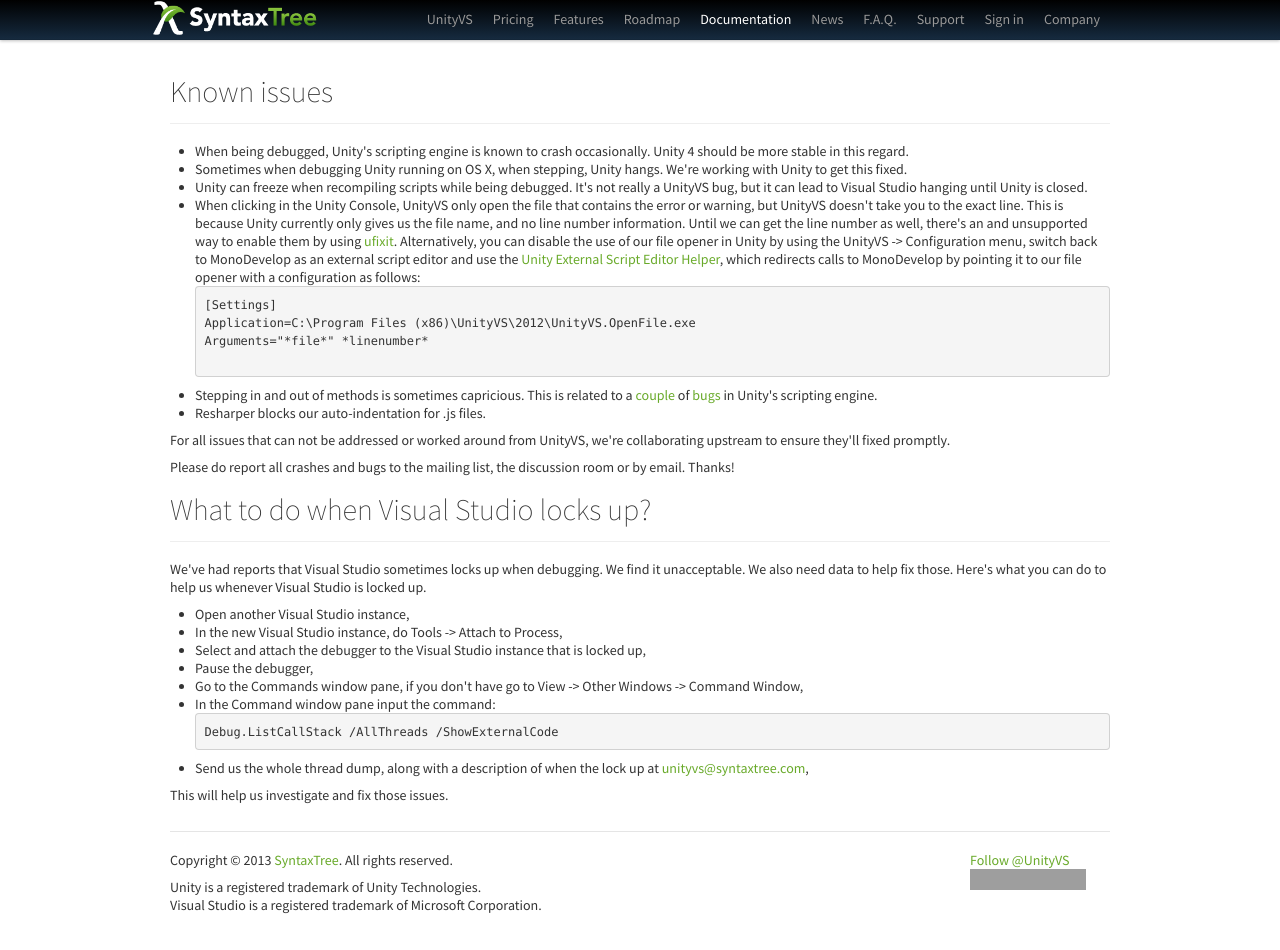
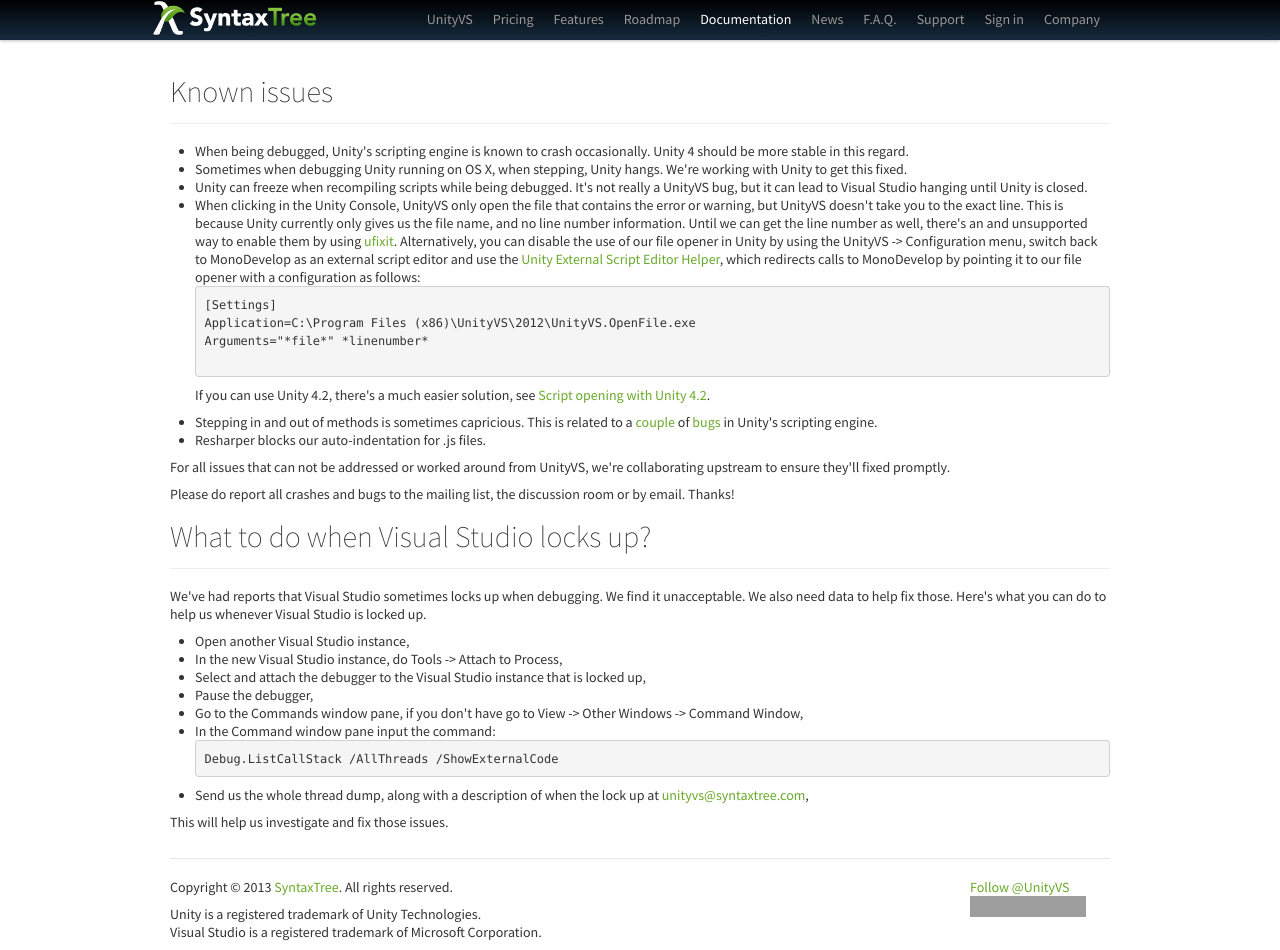
Before and after one commit to syntaxtree/unityvs.com, a Jekyll site: the page built from documentation/issues/index.html, in a window 1280 px wide. Built offline with Jekyll 4.4.1, drawn with Linux system fonts in a browser that asks for light colours; comment, search, counter and statistics services are not loaded; before the commit the page ends 923 px from its top, so only the background shows below that; grey boxes are pictures that could not be loaded.

Commit message:
Add the script opening fix in the doc

```diff
--- a/documentation/issues/index.html
+++ b/documentation/issues/index.html
@@ -20,6 +20,7 @@
 Application=C:\Program Files (x86)\UnityVS\2012\UnityVS.OpenFile.exe
 Arguments="*file*" *linenumber*
           </pre>
+		  <p>If you can use Unity 4.2, there's a much easier solution, see <a href="/news/2013/07/23/script-opening-unity-4-2">Script opening with Unity 4.2</a>.</p>
         </li>
         <li>Stepping in and out of methods is sometimes capricious. This is related to a <a href="https://bugzilla.xamarin.com/show_bug.cgi?id=4517">couple</a> of <a href="https://bugzilla.xamarin.com/show_bug.cgi?id=4516">bugs</a> in Unity's scripting engine.</li>
         <li>Resharper blocks our auto-indentation for .js files.</li>
```
